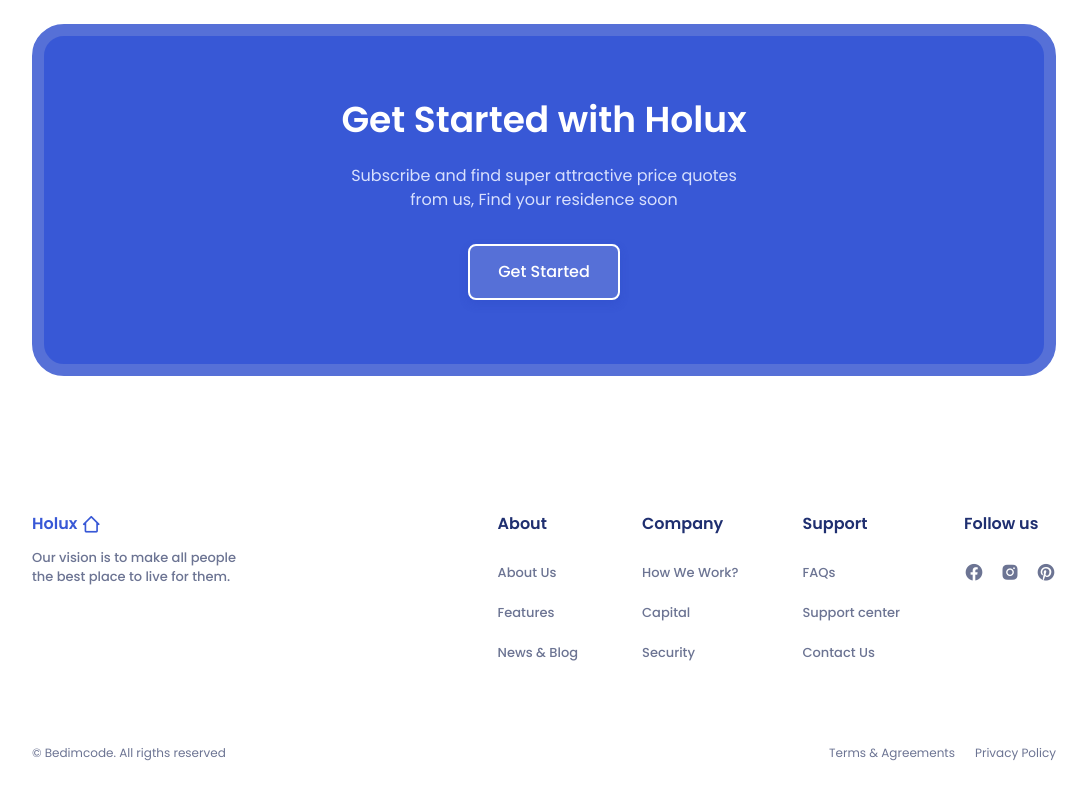
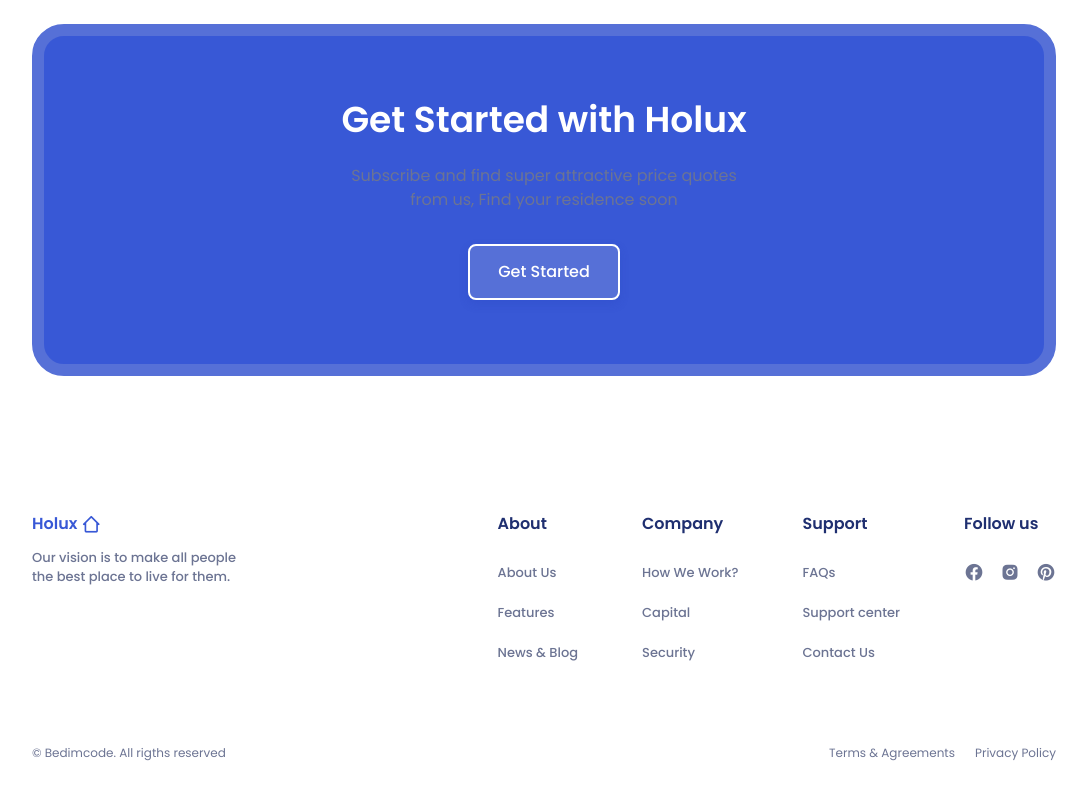
Before and after one commit to shoproizoshlo/real-state-website-vue-ts, a Vue app: page / in a window 1280 px wide. Shown: the part 3475-4275 px from the top of the page, without its empty margins (96-1183 px from the left). Built offline with nearby package versions, Linux system fonts and the light colour scheme.

Commit message:
added dark theme for subscribe section

```diff
--- a/src/components/main/Subscribe.vue
+++ b/src/components/main/Subscribe.vue
@@ -1,7 +1,7 @@
 <template>
   <section class="subscribe py-10 p-0 section">
     <div
-      class="py-12 lg:pt-16 pb-16 px-8 md:px-52 lg:px-40 bg-first-color text-center subscribe__container wrapper"
+      class="py-12 lg:pt-16 pb-16 px-8 md:px-52 lg:px-40 bg-first-color dark:bg-container-color-dark text-center subscribe__container wrapper"
     >
       <h1
         class="mb-4 lg:mb-6 text-h2-font-size lg:text-4xl text-white subscribe__title"
@@ -9,7 +9,7 @@
         Get Started with Holux
       </h1>
       <p
-        class="mb-8 lg:px-32 lg:py-0 text-small-font-size lg:text-normal-font-size-large subscribe__description"
+        class="mb-8 lg:px-32 lg:py-0 text-small-font-size lg:text-normal-font-size-large text-[D8E0FD] dark:text-text-color-dark subscribe__description"
       >
         Subscribe and find super attractive price quotes from us, Find your
         residence soon
@@ -28,8 +28,11 @@ export default {};
   border-radius: 1.25rem;
   border: 6px solid var(--first-color-light);
 }
+.subscribe__container {
+  @apply border-first-color-light dark:border-border-color-dark;
+}
 .subscribe__description {
-  color: hsl(228, 90%, 92%);
+  /* color: hsl(228, 90%, 92%); */
 }
 .subscribe__button {
   background: var(--first-color-light);
```
